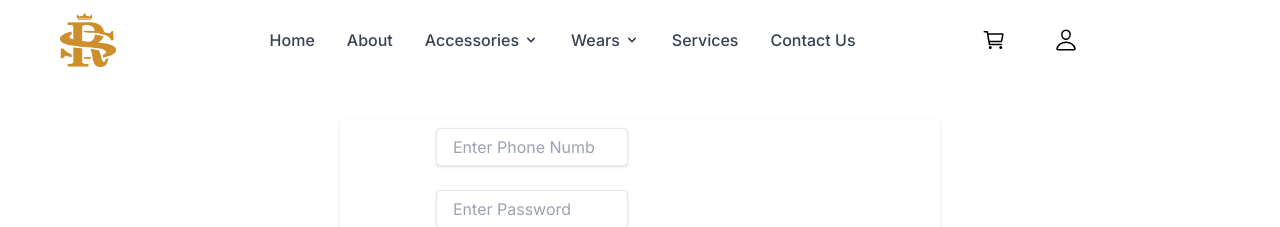
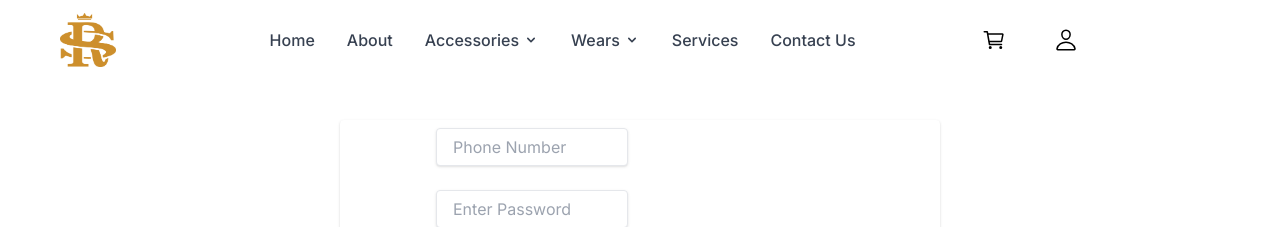
Before and after one commit to oduyemi/srluxuries, a Next.js app in the folder client/: page /login in a window 1280 px wide. Shown: the top 227 px of the page. Built offline with nearby package versions, Linux system fonts and the light colour scheme.

Commit message:
login form fix

```diff
--- a/client/src/app/globals.css
+++ b/client/src/app/globals.css
@@ -268,7 +268,7 @@ body {
     padding: 0 10px;
     font-size: 16px; }
     .mailing_form form input{
-      width:90% !important;
+      width:80% !important;
     }
 
     .footer_menu li {
--- a/client/src/components/Forms/Forms.tsx
+++ b/client/src/components/Forms/Forms.tsx
@@ -51,7 +51,7 @@ export const LoginForm = () => {
                             type="number"
                             name="phone"
                             required
-                            placeholder="Enter Phone Number"
+                            placeholder="Phone Number"
                         />
                         <input
                             className="shadow appearance-none border rounded w-1/2 py-2 px-4 mx-auto text-gray-700 leading-tight focus:outline-none focus:shadow-outline"
```
